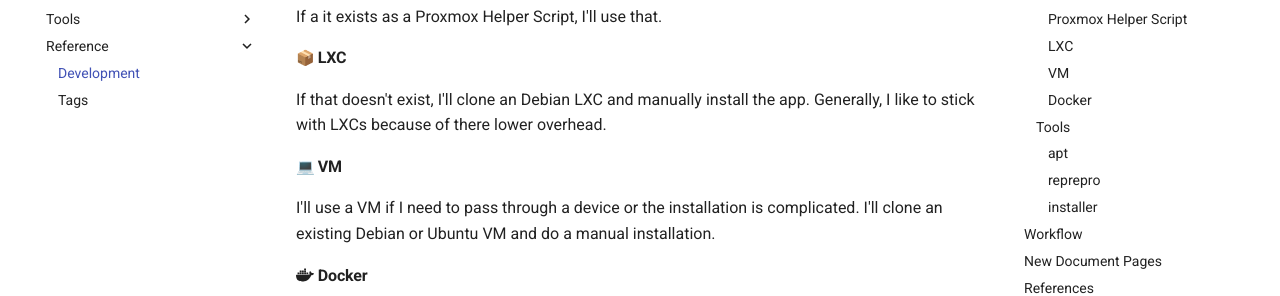
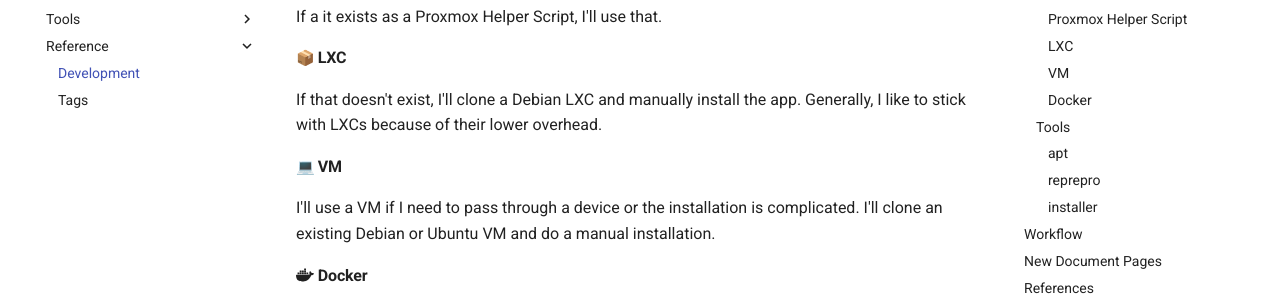
Before and after one commit to nicholaswilde/homelab, an MkDocs documentation site: the page built from docs/reference/development.md, in a window 1280 px wide and 900 px high, scrolled down 670 px. Shown: the part 170-466 px from the top of the window. Built offline with MkDocs 1.6.1 and Material for MkDocs 9.7.7, drawn with Linux system fonts in a browser that asks for light colours; emoji names are drawn with the system emoji font; comment, search, counter and statistics services are not loaded.

Commit message:
Update development.md

```diff
--- a/docs/reference/development.md
+++ b/docs/reference/development.md
@@ -35,7 +35,7 @@ If a it exists as a Proxmox Helper Script, I'll use that.
 
 #### :package: LXC
 
-If that doesn't exist, I'll clone an Debian LXC and manually install the app. Generally, I like to stick with LXCs because of there lower overhead.
+If that doesn't exist, I'll clone a Debian LXC and manually install the app. Generally, I like to stick with LXCs because of their lower overhead.
 
 #### :computer: VM
 
```
